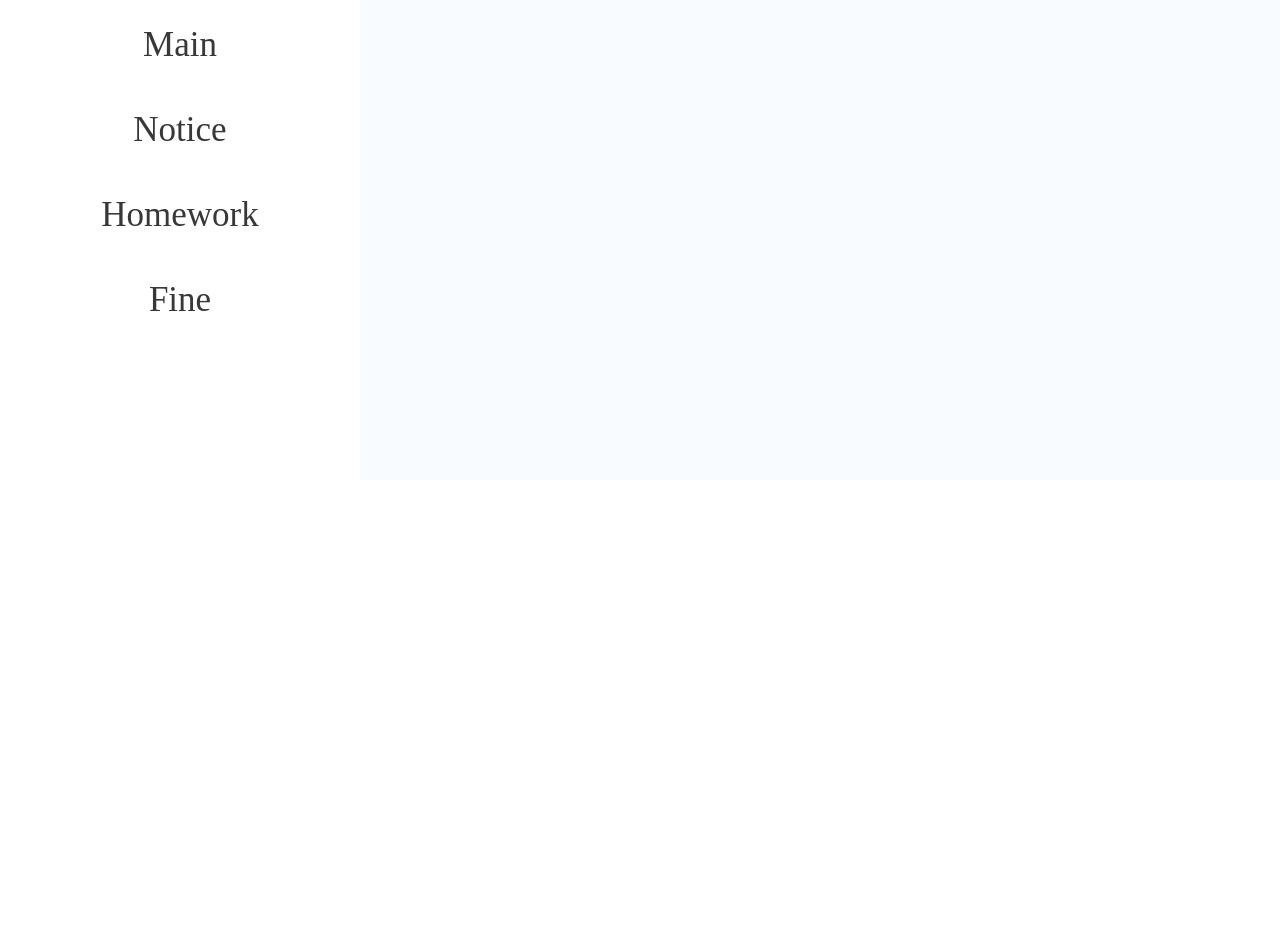
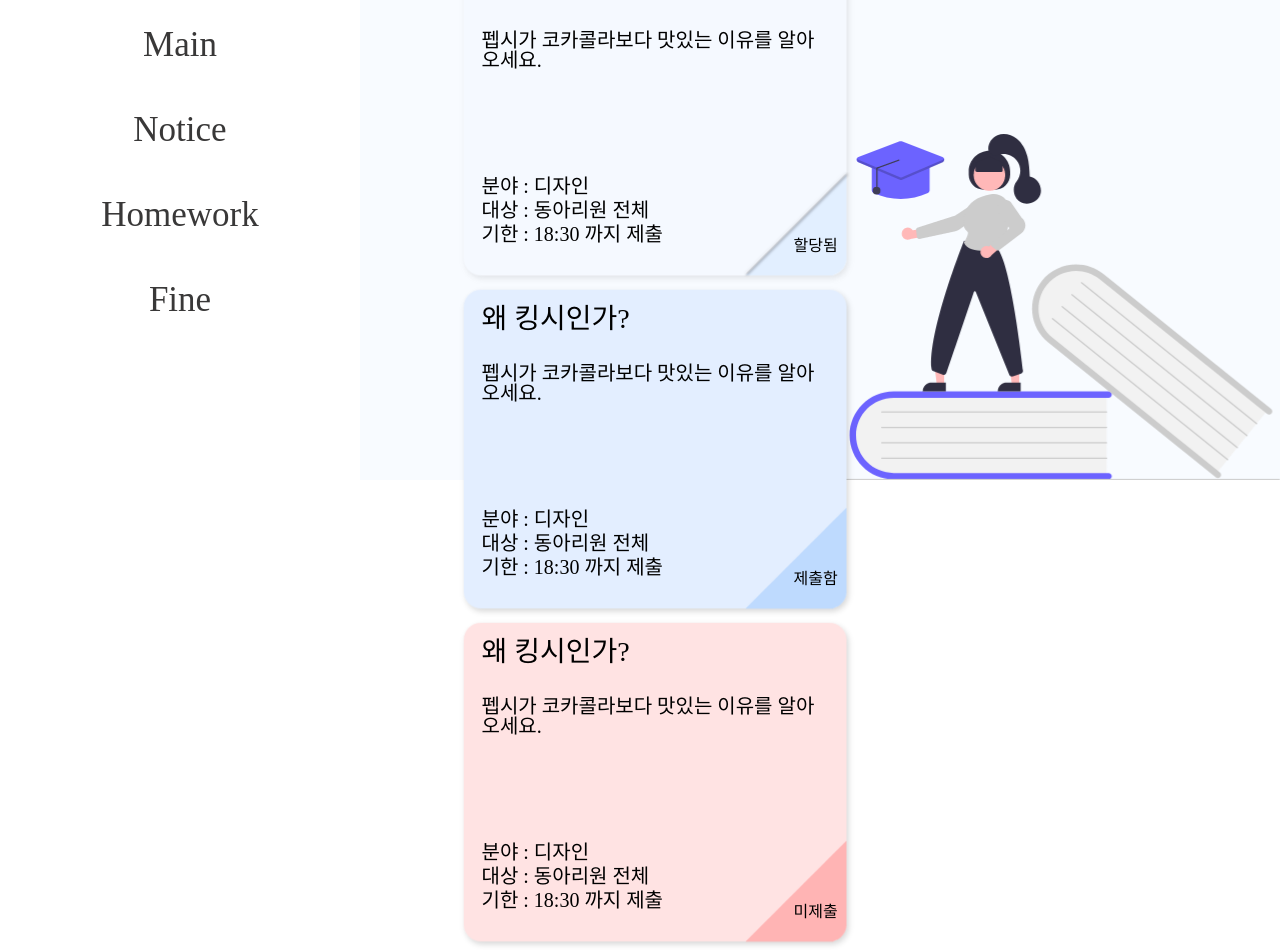
Before and after one commit to DSM-Upgrade/Client, a React app: page / in a window 1280 px wide. Shown: the part 320-1270 px from the top of the page. Before the commit the page ends 800 px from the top, so only its background shows below. Built offline with nearby package versions, Linux system fonts and the light colour scheme.

Commit message:
[FEAT] <component/Homework> Publishung

```diff
--- a/src/component/Homework/Homework.js
+++ b/src/component/Homework/Homework.js
@@ -8,9 +8,35 @@ const Homework = () => {
     <S.Container>
       <HeaderContainer />
       <S.MainWrapper>
-        <TitleHeaderContainer text="Homework" />
+        <div className="Title">
+          <TitleHeaderContainer text="Homework" />
+        </div>
+        <div className="BackgroundImg"></div>
         <S.Wrapper>
-
+          <S.AllocationBox>
+            <h1>왜 킹시인가?</h1>
+            <p>펩시가 코카콜라보다 맛있는 이유를 알아오세요.</p>
+            <p>분야 : 디자인</p>
+            <p>대상 : 동아리원 전체</p>
+            <p>기한 : 18:30 까지 제출</p>
+            <h4>할당됨</h4>
+          </S.AllocationBox>
+          <S.SubmissionBox>
+            <h1>왜 킹시인가?</h1>
+            <p>펩시가 코카콜라보다 맛있는 이유를 알아오세요.</p>
+            <p>분야 : 디자인</p>
+            <p>대상 : 동아리원 전체</p>
+            <p>기한 : 18:30 까지 제출</p>
+            <h4>제출함</h4>
+          </S.SubmissionBox>
+          <S.UnsubmittedBox>
+            <h1>왜 킹시인가?</h1>
+            <p>펩시가 코카콜라보다 맛있는 이유를 알아오세요.</p>
+            <p>분야 : 디자인</p>
+            <p>대상 : 동아리원 전체</p>
+            <p>기한 : 18:30 까지 제출</p>
+            <h4>미제출</h4>
+          </S.UnsubmittedBox>
         </S.Wrapper>
       </S.MainWrapper>
     </S.Container>
--- a/src/component/Homework/style.js
+++ b/src/component/Homework/style.js
@@ -1,4 +1,8 @@
 import styled from "styled-components";
+import AllocationBoxBackground from "../../assets/homework/AllocationBoxImg.png";
+import SubmissionBoxBackground from "../../assets/homework/SubmissionBoxImg.png";
+import UnsubmittedBoxBackground from "../../assets/homework/UnsubmittedBoxImg.png";
+import BackgroundImg from "../../assets/homework/backgroundImg.png";
 
 export const Container = styled.div`
   display: flex;
@@ -10,13 +14,24 @@ export const MainWrapper = styled.div`
   display: flex;
   flex-direction: column;
   background-color: #f8fbff;
+  position: relative;
   width: 100%;
   height: 100%;
-  div:nth-child(1) {
+  .Title > * {
     font-family: "고도 B";
     margin-top: 104px;
     margin-left: 96.5px;
-    width: 85%
+    width: 85%;
+    z-index: 1;
+  }
+  .BackgroundImg {
+    position: absolute;
+    width: 477.62px;
+    height: 346.2px;
+    background-image: url(${BackgroundImg});
+    z-index: 0;
+    right: 0;
+    bottom: 0;
   }
 `;
 
@@ -25,4 +40,118 @@ export const Wrapper = styled.div`
   margin-top: 91.5px;
   width: 85%;
   height: 100%;
+  display: flex;
+  flex-wrap: wrap;
+  justify-content: space-between;
 `;
+
+export const AllocationBox = styled.div`
+  position: relative;
+  width: 400px;
+  height: 333px;
+  border-radius: 18px;
+  background-image: url(${AllocationBoxBackground});
+  background-size: cover;
+  h1 {
+    font-size: 28px;
+    padding: 21px 0 30px;
+  }
+  h1,
+  h4 {
+    font-family: "고도 B";
+  }
+  p,
+  h1,
+  h4 {
+    padding-left: 25px;
+  }
+  p {
+    font-size: 20px;
+    font-family: "고도 M";
+    padding-top: 4px;
+  }
+  p:nth-child(2) {
+    padding: 0 0 102px 25px;
+    max-width: 85%;
+  }
+  h4 {
+    font-size: 16px;
+    position: absolute;
+    left: 78%;
+    bottom: 9%;
+  }
+`;
+
+export const SubmissionBox = styled.div`
+  position: relative;
+  width: 400px;
+  height: 333px;
+  border-radius: 18px;
+  background-image: url(${SubmissionBoxBackground});
+  background-size: cover;
+  h1 {
+    font-size: 28px;
+    padding: 21px 0 30px;
+  }
+  h1,
+  h4 {
+    font-family: "고도 B";
+  }
+  p,
+  h1,
+  h4 {
+    padding-left: 25px;
+  }
+  p {
+    font-size: 20px;
+    font-family: "고도 M";
+    padding-top: 4px;
+  }
+  p:nth-child(2) {
+    padding: 0 0 102px 25px;
+    max-width: 85%;
+  }
+  h4 {
+    font-size: 16px;
+    position: absolute;
+    left: 78%;
+    bottom: 9%;
+  }
+`;
+
+export const UnsubmittedBox = styled.div`
+  position: relative;
+  width: 400px;
+  height: 333px;
+  border-radius: 18px;
+  background-image: url(${UnsubmittedBoxBackground});
+  background-size: cover;
+  h1 {
+    font-size: 28px;
+    padding: 21px 0 30px;
+  }
+  h1,
+  h4 {
+    font-family: "고도 B";
+  }
+  p,
+  h1,
+  h4 {
+    padding-left: 25px;
+  }
+  p {
+    font-size: 20px;
+    font-family: "고도 M";
+    padding-top: 4px;
+  }
+  p:nth-child(2) {
+    padding: 0 0 102px 25px;
+    max-width: 85%;
+  }
+  h4 {
+    font-size: 16px;
+    position: absolute;
+    left: 78%;
+    bottom: 9%;
+  }
+`;
```
